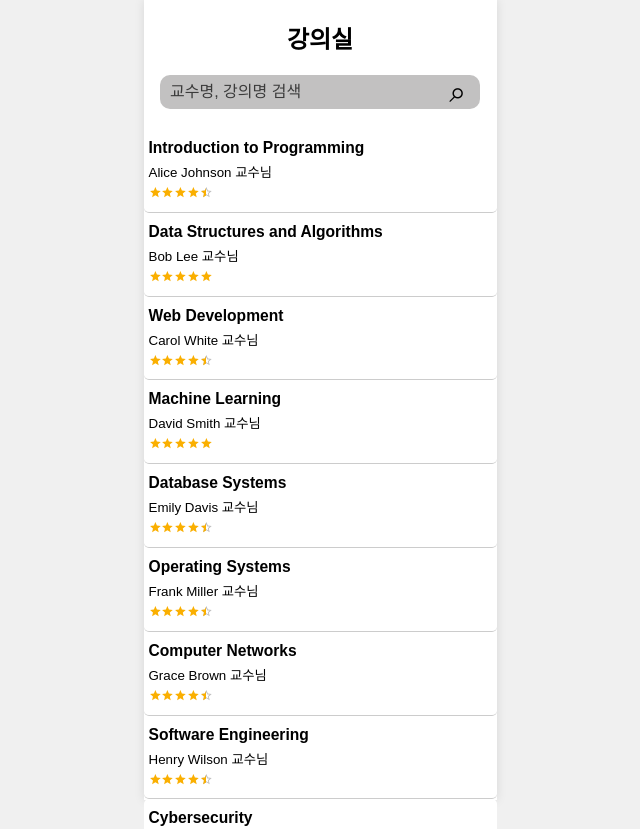
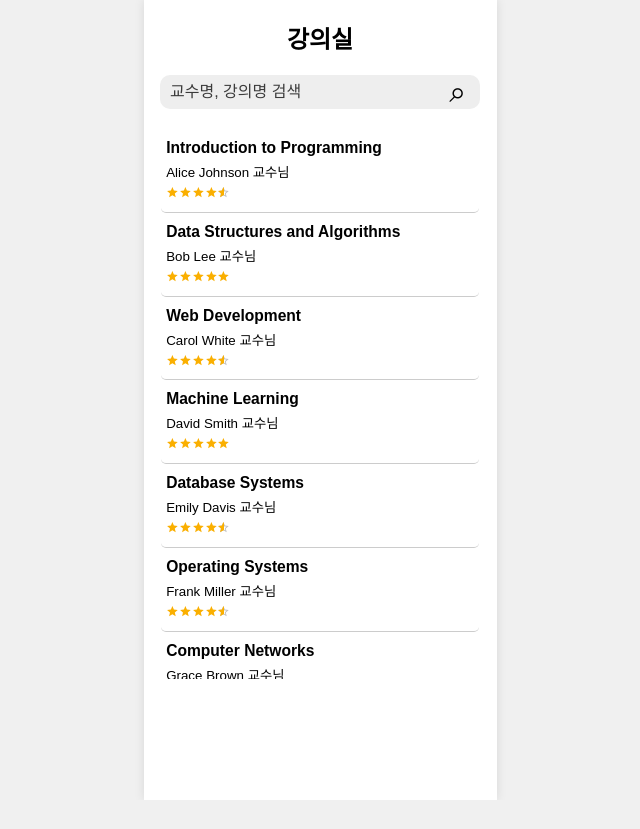
Before and after one commit to ais-internship-cnu/I-school-FE, a Next.js app: page /course-page in a window 1280 px wide. Shown: the whole page, without its empty margins (320-960 px from the left). After the commit the page ends 800 px from the top, so only its background shows below. Built offline with nearby package versions, Linux system fonts and the light colour scheme; what axios-mock-adapter would draw is missing.

Commit message:
style: 창 레이아웃 수정

```diff
--- a/src/styles/course-search-style.css
+++ b/src/styles/course-search-style.css
@@ -58,7 +58,7 @@
   border: 0px;
   box-sizing: border-box;
   border-radius: 10px;
-  background-color: hsl(0, 1%, 76%);
+  background-color: #eeeeee;
   color: black;
   font-size: 16px; /* 폰트 크기 설정 */
   outline: none;
@@ -89,9 +89,9 @@
 
 
   .courses-container {
-    width: 100%;
+    width: 90%;
     max-width: 800px;
-    max-height: 700px;
+    max-height: 550px;
     overflow-y: auto;
     margin-top: 0px;
     overflow-x: hidden;
```
